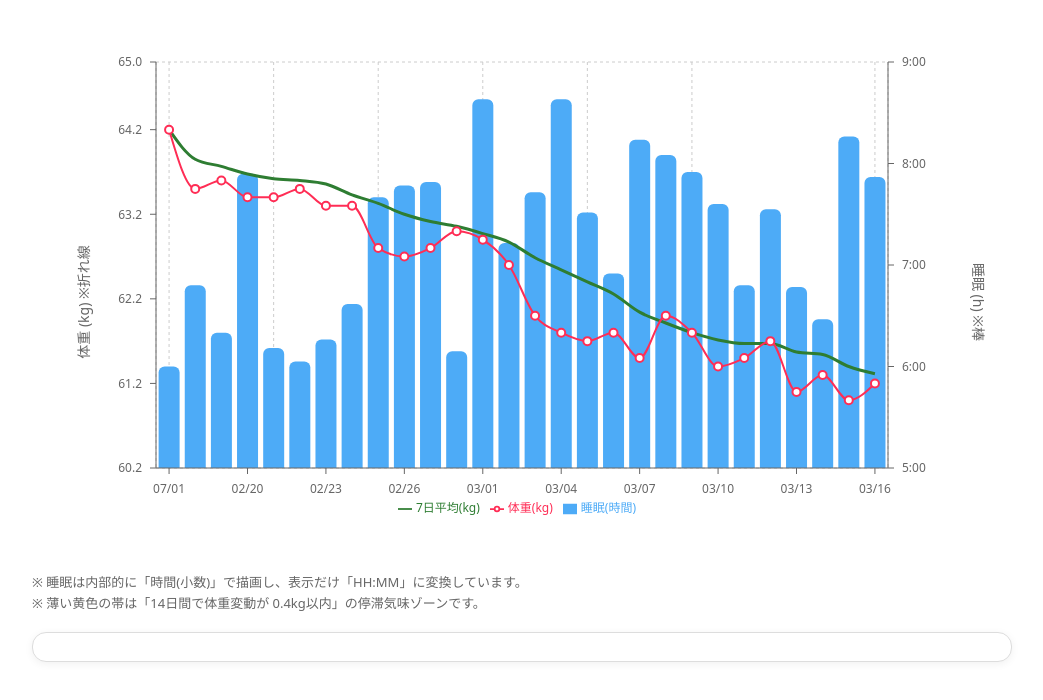
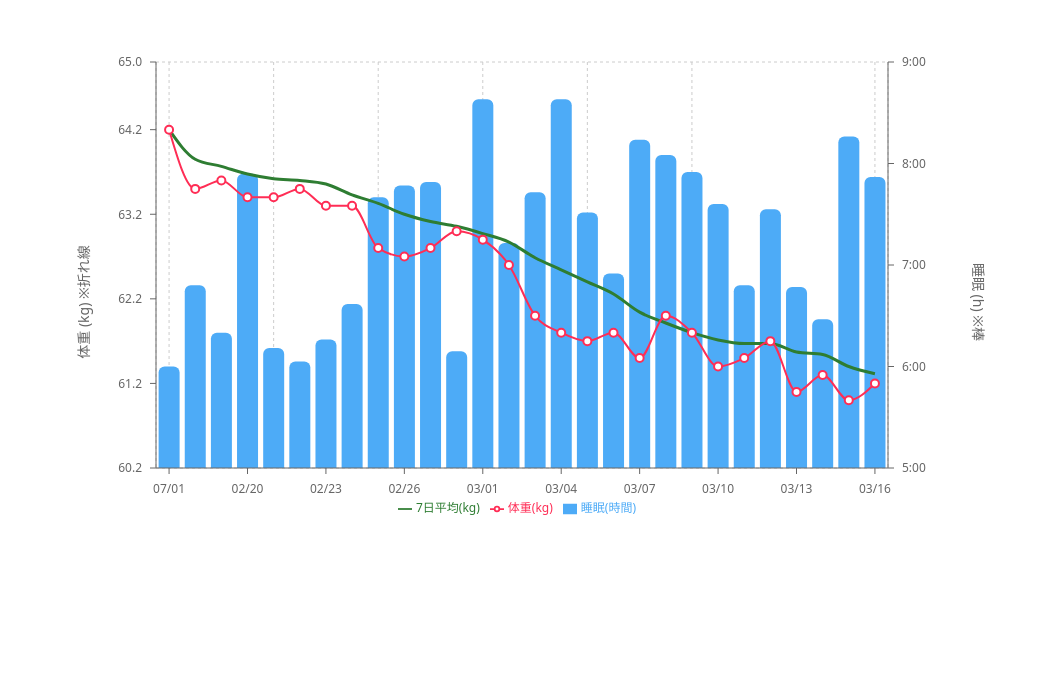
Before and after one commit to peridotan/health-chart, a React (Vite) app: page / in a window 1280 px wide. Shown: the top 700 px of the page, without its empty margins (118-1161 px from the left). Built offline with nearby package versions, Linux system fonts and the light colour scheme.

Commit message:
Update App.jsx

```diff
--- a/src/App.jsx
+++ b/src/App.jsx
@@ -77,8 +77,8 @@ function parseCSV(text) {
 
     const m1 = s.match(/^(\d{4})[-/](\d{1,2})[-/](\d{1,2})$/);
     const m2 = s.match(/^(\d{2})[-/](\d{1,2})[-/](\d{1,2})$/);
+    const match = m1 || m2;
 
-    const match = m1 || m2;
     if (!match) return false;
 
     const month = Number(match[2]);
@@ -91,7 +91,8 @@ function parseCSV(text) {
     return true;
   };
 
-  const normalizeDate = (dateStr) => String(dateStr || "").trim().slice(0, MAX_DATE_LENGTH);
+  const normalizeDate = (dateStr) =>
+    String(dateStr || "").trim().slice(0, MAX_DATE_LENGTH);
 
   const toMinutes = (sleepStr) => {
     const m = String(sleepStr || "")
@@ -124,18 +125,17 @@ function parseCSV(text) {
     const cols = splitRow(lines[i]).map(sanitizeCell);
 
     const date = normalizeDate(cols[idx.date]);
-    const w = Number(cols[idx.weight_kg]);
+    const weight = Number(cols[idx.weight_kg]);
     const sleepMin = toMinutes(cols[idx.sleep_time]);
 
     if (!date || !isValidDate(date)) continue;
-    if (!Number.isFinite(w) || w <= 0 || w > 500) continue;
+    if (!Number.isFinite(weight) || weight <= 0 || weight > 500) continue;
     if (sleepMin == null) continue;
 
     rows.push({
       date,
-      weight_kg: w,
+      weight_kg: weight,
       sleep_hours: sleepMin / 60,
-      sleep_minutes: sleepMin,
     });
 
     if (rows.length > MAX_ROWS) {
@@ -264,7 +264,6 @@ function CustomTooltip({ active, payload, label }) {
 /** ===== main ===== */
 export default function App() {
   const [data, setData] = useState([]);
-  const [sourceLabel, setSourceLabel] = useState("デモ(data.csv)");
   const [error, setError] = useState("");
   const [isMobile, setIsMobile] = useState(false);
 
@@ -272,6 +271,7 @@ export default function App() {
     (async () => {
       try {
         setError("");
+
         const res = await fetch(`${import.meta.env.BASE_URL}data.csv`, {
           cache: "no-store",
         });
@@ -288,7 +288,6 @@ export default function App() {
         }
 
         setData(rows);
-        setSourceLabel("デモ(data.csv)");
       } catch (e) {
         setError(String(e?.message || e));
       }
@@ -317,9 +316,10 @@ export default function App() {
     }));
   }, [data]);
 
-  const plateauRanges = useMemo(() => {
-    return calcPlateauRanges(enhancedData, PLATEAU_DAYS, PLATEAU_RANGE_KG);
-  }, [enhancedData]);
+  const plateauRanges = useMemo(
+    () => calcPlateauRanges(enhancedData, PLATEAU_DAYS, PLATEAU_RANGE_KG),
+    [enhancedData]
+  );
 
   const ranges = useMemo(() => {
     if (!enhancedData.length) {
@@ -361,78 +361,11 @@ export default function App() {
     };
   }, [enhancedData]);
 
-  const stats = useMemo(() => {
-    if (!enhancedData.length) return null;
-
-    const latest = enhancedData[enhancedData.length - 1];
-
-    return {
-      isPlateauNow:
-        plateauRanges.length > 0 &&
-        plateauRanges.some((r) => r.x2 === latest.date),
-    };
-  }, [enhancedData, plateauRanges]);
-
-  const onUpload = async (file) => {
-    try {
-      setError("");
-      if (!file) return;
-
-      if (file.size > MAX_FILE_SIZE) {
-        throw new Error(`CSVファイルが大きすぎます。${Math.floor(MAX_FILE_SIZE / 1024)}KB以下にしてください。`);
-      }
-
-      const text = await file.text();
-      const rows = parseCSV(text);
-      if (!rows.length) {
-        throw new Error("CSVの形式が不正です（date,weight_kg,sleep_time）");
-      }
-
-      setData(rows);
-      setSourceLabel(`アップロード(${file.name})`);
-    } catch (e) {
-      setError(String(e?.message || e));
-    }
-  };
-
   const pageStyle = {
     padding: isMobile ? 12 : 24,
     maxWidth: 980,
     margin: "0 auto",
     paddingBottom: 32,
-  };
-
-  const panelWrapStyle = {
-    position: "static",
-    marginTop: 18,
-  };
-
-  const panelStyle = {
-    border: "1px solid #ddd",
-    borderRadius: 14,
-    background: "#fff",
-    boxShadow: "0 2px 8px rgba(0,0,0,0.06)",
-    padding: isMobile ? 12 : 14,
-  };
-
-  const uploadRowStyle = {
-    marginTop: 10,
-    display: "flex",
-    gap: 12,
-    alignItems: "center",
-    flexWrap: "wrap",
-  };
-
-  const uploadButtonStyle = {
-    display: "inline-flex",
-    gap: 10,
-    alignItems: "center",
-    padding: "10px 12px",
-    border: "1px solid #ddd",
-    borderRadius: 10,
-    background: "#fff",
-    cursor: "pointer",
-    userSelect: "none",
   };
 
   const chartOuterStyle = {
@@ -577,62 +510,10 @@ export default function App() {
           </ResponsiveContainer>
         </div>
 
-        <div
-          style={{
-            marginTop: 10,
-            color: "#666",
-            fontSize: isMobile ? 11 : 13,
-            lineHeight: 1.6,
-          }}
-        >
-          <div>
-            {isMobile
-              ? "※ 睡眠は HH:MM 表示です。"
-              : "※ 睡眠は内部的に「時間(小数)」で描画し、表示だけ「HH:MM」に変換しています。"}
-          </div>
-          <div>
-            {isMobile
-              ? "※ 黄色帯は停滞気味ゾーンです。"
-              : `※ 薄い黄色の帯は「${PLATEAU_DAYS}日間で体重変動が ${PLATEAU_RANGE_KG.toFixed(
-                  1
-                )}kg以内」の停滞気味ゾーンです。`}
-          </div>
-
-        </div>
-      </div>
-
-      <div style={panelWrapStyle}>
-        <div style={panelStyle}>
-          <div
-            style={{
-              display: "flex",
-              gap: 14,
-              alignItems: "baseline",
-              flexWrap: "wrap",
-            }}
-          >
-
-            {stats?.isPlateauNow && (
-              <div
-                style={{
-                  color: "#8a6d00",
-                  background: "#fff7d6",
-                  border: "1px solid #f0de9c",
-                  borderRadius: 999,
-                  padding: "6px 10px",
-                  fontSize: 12,
-                  fontWeight: 700,
-                }}
-              >
-                停滞気味
-              </div>
-            )}
-          </div>
-
         {error && (
           <div
             style={{
-                marginTop: 10,
+              marginTop: 12,
               padding: 12,
               border: "1px solid #ffb4b4",
               background: "#fff2f2",
@@ -647,6 +528,5 @@ export default function App() {
         )}
       </div>
     </div>
-    </div>
   );
 }
```
Lines whose indentation alone changed are shown as unchanged.
